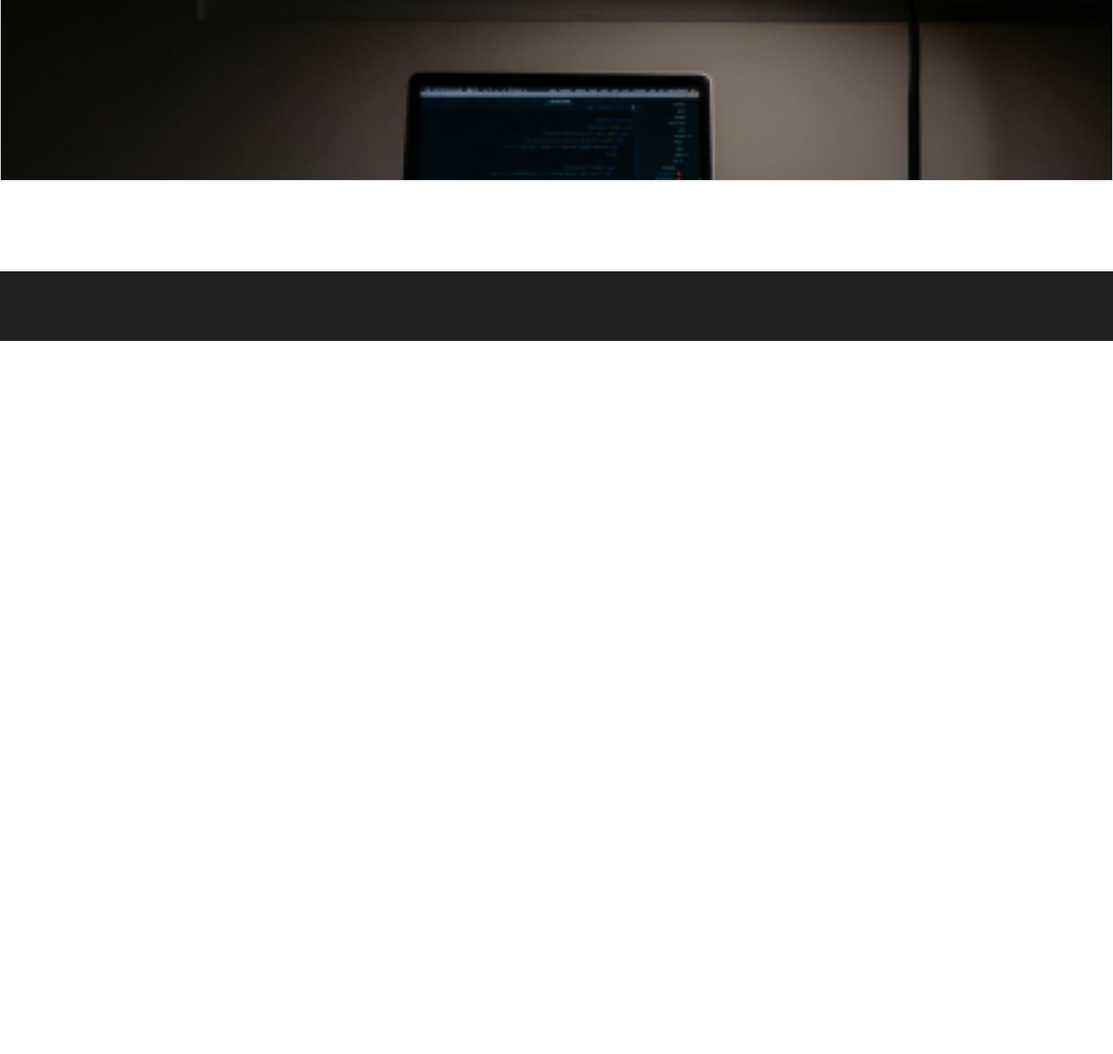
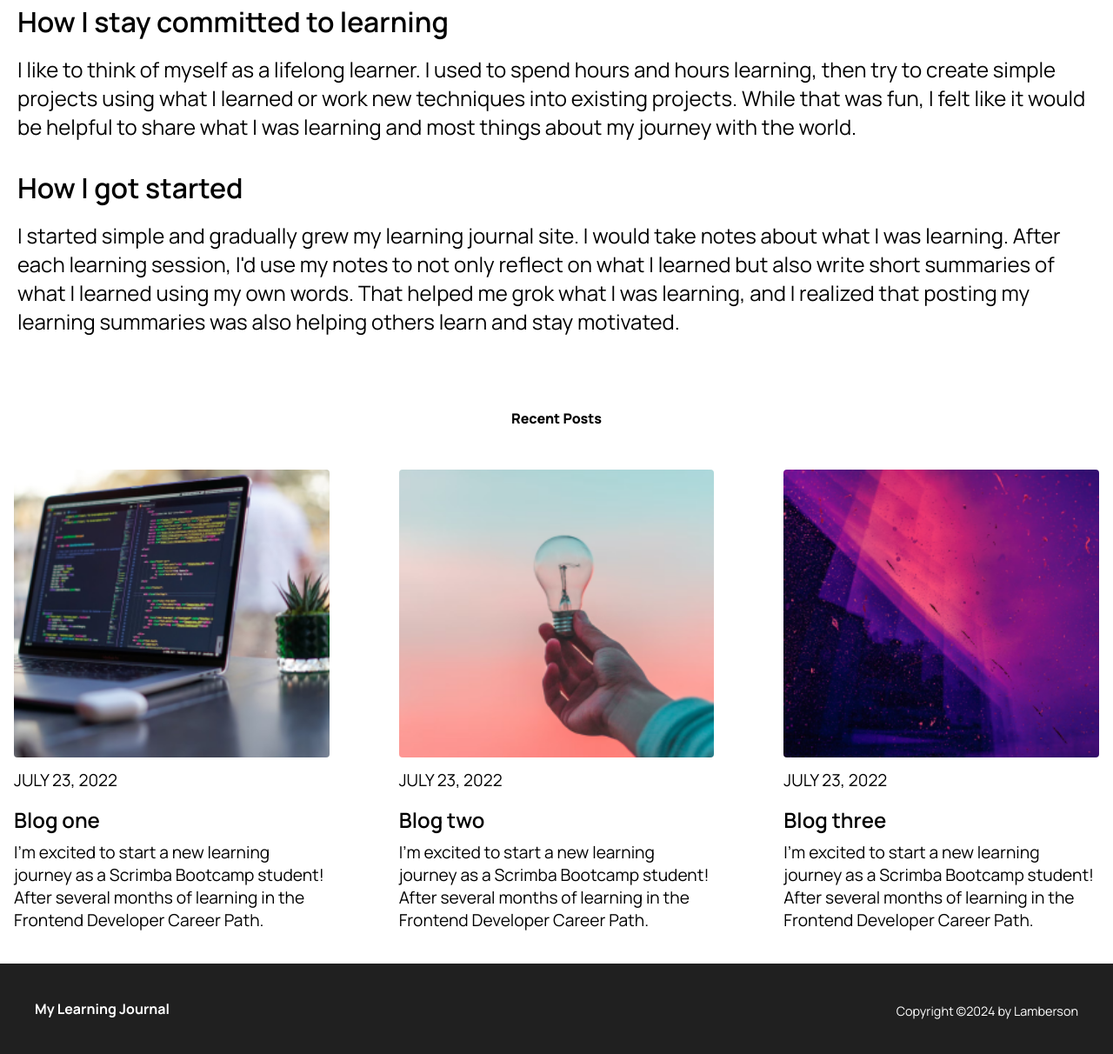
Before and after one commit to Lambersonistaken/learning-journal-project, a plain HTML site: page about.html in a window 1280 px wide. Shown: the part 338-1550 px from the top of the page at 87% size. Before the commit the page ends 800 px from the top, so only its background shows below. Drawn offline with Linux system fonts and the light colour scheme.

Commit message:
about page finished

```diff
--- /dev/null
+++ b/about.css
@@ -0,0 +1,266 @@
+@import url('https://fonts.googleapis.com/css2?family=Manrope:wght@200..800&display=swap');
+
+* {
+    margin: 0;
+    font-family: "Manrope", sans-serif;
+    padding: 0;
+    box-sizing: border-box;
+}
+
+
+.navbar {
+    display: flex;
+    justify-content: space-between;
+    align-items: center;
+    padding: 20px;
+    border: 1px solid #e0e0e0;
+}
+
+
+.nav_logo_container {
+    display: flex;
+    align-items: center;
+    justify-content: center;
+    gap: 14px;
+    font-weight: 800;
+}
+
+.nav_link_container {
+    display: flex;
+    gap: 20px;
+    align-items: center;
+    font-weight: 600;
+}
+
+.nav_link_container a {
+    text-decoration: none;
+    color: black;
+}
+
+footer {
+    background-color: #202020;
+    color: white;
+    text-align: center;
+    padding: 40px;
+}
+
+footer p {
+    font-size: 0.9rem;
+    margin-top: .3rem;
+}
+
+main {
+    display: grid;
+    grid-template-columns: repeat(auto-fit, minmax(100px, 1fr));
+    grid-gap: 3em;
+    grid-auto-flow: dense;
+    grid-template-areas:
+        "card1"
+        "card2"
+        "card3";
+}
+
+.card1 {
+    grid-area: card1;
+    padding: 1rem;
+}
+
+.card2 {
+    grid-area: card2;
+    padding: 1rem;
+}
+
+.card3 {
+    grid-area: card3;
+    padding: 1rem;
+}
+
+main img {
+    width: 100%;
+    height: 70%;
+    border-radius: 4px;
+    object-fit: cover;
+}
+
+.card_title {
+    font-size: 1.2rem;
+    font-weight: 600;
+    margin-top: 1rem;
+}
+
+.card_date {
+    font-size: 0.9rem;
+    font-weight: 400;
+    margin-top: 0.5rem;
+}
+
+.card_text {
+    font-size: 0.9rem;
+    font-weight: 400;
+    margin-top: 0.5rem;
+}
+
+header {
+    padding: 20px;
+}
+
+.main_content_container {
+    display: flex;
+    flex-direction: column;
+    justify-content: center;
+    align-items: center;
+    margin-bottom: 2rem;
+}
+
+.content_main_title {
+    margin-bottom: 1rem;
+    font-weight: 800;
+    font-size: 2rem;
+}
+
+.content_main_text {
+    margin-bottom: 1rem;
+}
+
+.content_text {
+    margin-bottom: 2rem;
+}
+
+.content_image {
+    width: 100%;
+    height: 70%;
+    border-radius: 4px;
+    object-fit: cover;
+    margin-bottom: 1rem;
+}
+
+.content_title {
+    font-size: 1.2rem;
+    font-weight: 600;
+    margin-top: .3rem;
+    margin-bottom: 1rem;
+}
+
+.recent {
+    text-align: center;
+    margin-top: 2rem;
+    margin-bottom: 2rem;
+    font-weight: 800;
+}
+
+@media (min-width: 700px) {
+    main {
+        grid-template-columns: repeat(auto-fit, minmax(100px, 1fr));
+        grid-gap: 3em;
+        grid-template-areas:
+            "card1 card2 card3";
+        margin-bottom: 8rem;
+    }
+
+    .main_content_container {
+        display: flex;
+        flex-direction: row;
+        gap: 2rem;
+        justify-content: center;
+        align-items: center;
+        margin-bottom: 2rem;
+    }
+
+    footer {
+        display: flex;
+        justify-content: space-between;
+        align-items: center;
+        margin-top: 1.5rem;
+    }
+
+    .content_main_text {
+        margin-bottom: 1rem;
+        font-size: 1.2rem;
+    }
+
+    .content_main_title {
+        margin-bottom: 1rem;
+    }
+
+    .content_title {
+        font-size: 1.5rem;
+    }
+
+    .content_text {
+        font-size: 1.2rem;
+    }
+
+    .card_title {
+        font-size: 1.2rem;
+    }
+
+    .card_date {
+        font-size: 0.9rem;
+    }
+
+    .card_text {
+        font-size: 0.9rem;
+    }
+}
+
+@media (min-width: 1000px) {
+    main {
+        grid-template-columns: repeat(auto-fit, minmax(100px, 1fr));
+        grid-gap: 3em;
+        grid-template-areas:
+            "card1 card2 card3";
+        margin-bottom: 5rem;
+    }
+
+    .main_content_container {
+        display: flex;
+        flex-direction: row;
+        gap: 2rem;
+        justify-content: center;
+        align-items: center;
+        margin-bottom: 4rem;
+    }
+
+    footer {
+        display: flex;
+        justify-content: space-between;
+        align-items: center;
+        margin-top: 1.5rem;
+    }
+
+    .content_image {
+        display: flex;
+        align-items: center;
+        margin: 0 auto;
+        width: 60%;
+        height: 60%;
+        border-radius: 4px;
+        object-fit: cover;
+        margin-bottom: 2rem;
+    }
+
+    .content_main_text {
+        margin-bottom: 2rem;
+        font-size: 1.5rem;
+    }
+
+    .content_title {
+        font-size: 2rem;
+    }
+
+    .content_text {
+        font-size: 1.5rem;
+    }
+
+    .card_title {
+        font-size: 1.5rem;
+    }
+
+    .card_date {
+        font-size: 1.2rem;
+    }
+
+    .card_text {
+        font-size: 1.2rem;
+    }
+}
--- a/about.html
+++ b/about.html
@@ -4,7 +4,7 @@
 <head>
     <meta charset="UTF-8">
     <meta name="viewport" content="width=device-width, initial-scale=1.0">
-    <link rel="stylesheet" href="style.css">
+    <link rel="stylesheet" href="about.css">
     <title>About Me</title>
 </head>
 
@@ -22,11 +22,73 @@
         </div>
     </nav>
 
-    <header></header>
+    <header>
+        <section class="main_content_container">
+            <div><img src="./assets/profile.png" alt=""></div>
+            <div>
+                <h1 class="content_main_title">Hi there! My name is Roku and welcome to my learning journal.</h1>
+                <p class="content_main_text">After several months of learning in the Frontend Developer Career Path,
+                    I've
+                    made
+                    the big jump over to the
+                    Bootcamp to get expert code reviews of my Solo Projects projects and meet like-minded peers.</p>
+            </div>
+        </section>
 
-    <main></main>
 
-    <footer></footer>
+
+
+        <h6 class="content_title">How I stay committed to learning</h6>
+        <p class="content_text">I like to think of myself as a lifelong learner. I used to spend hours and hours
+            learning, then try to create
+            simple projects using what I learned or work new techniques into existing projects.
+
+            While that was fun, I felt like it would be helpful to share what I was learning and most things about my
+            journey with the world.</p>
+        <h6 class="content_title">How I got started</h6>
+        <p class="content_text">I started simple and gradually grew my learning journal site. I would take notes about
+            what I was learning.
+            After each learning session, I'd use my notes to not only reflect on what I learned but also write short
+            summaries of what I learned using my own words.
+
+            That helped me grok what I was learning, and I realized that posting my learning summaries was also helping
+            others learn and stay motivated.</p>
+    </header>
+    <p class="recent">Recent Posts</p>
+    <main>
+
+        <div class="card1">
+            <a href="read.html"><img src="./assets/img1.png" alt=""></a>
+            <h6 class="card_date">JULY 23, 2022</h6>
+            <h3 class="card_title">Blog one</h3>
+            <p class="card_text">I'm excited to start a new learning journey as a Scrimba Bootcamp student! After
+                several months of
+                learning in the Frontend Developer Career Path.</p>
+        </div>
+
+        <div class="card2">
+            <a href="read.html"><img src="./assets/img2.png" alt=""></a>
+            <h6 class="card_date">JULY 23, 2022</h6>
+            <h3 class="card_title">Blog two</h3>
+            <p class="card_text">I'm excited to start a new learning journey as a Scrimba Bootcamp student! After
+                several months of
+                learning in the Frontend Developer Career Path.</p>
+        </div>
+
+        <div class="card3">
+            <a href="read.html"><img src="./assets/img3.png" alt=""></a>
+            <h6 class="card_date">JULY 23, 2022</h6>
+            <h3 class="card_title">Blog three</h3>
+            <p class="card_text">I'm excited to start a new learning journey as a Scrimba Bootcamp student! After
+                several months of
+                learning in the Frontend Developer Career Path.</p>
+        </div>
+    </main>
+
+    <footer>
+        <h4>My Learning Journal</h4>
+        <p>Copyright ©2024 by Lamberson</p>
+    </footer>
 
 </body>
 
--- a/style.css
+++ b/style.css
@@ -78,6 +78,7 @@ main {
     grid-template-columns: repeat(auto-fit, minmax(100px, 1fr));
     grid-gap: 3em;
     grid-auto-flow: dense;
+    margin-bottom: 4rem;
     grid-template-areas:
         "card1"
         "card2"
@@ -157,6 +158,7 @@ footer p {
 @media (min-width: 700px) {
     main {
         grid-template-columns: 1fr 1fr;
+        margin-bottom: 6rem;
         grid-template-areas:
             "card1 card2"
             "card3 card4"
```
Also changed, not shown: assets/profile.png (added).
